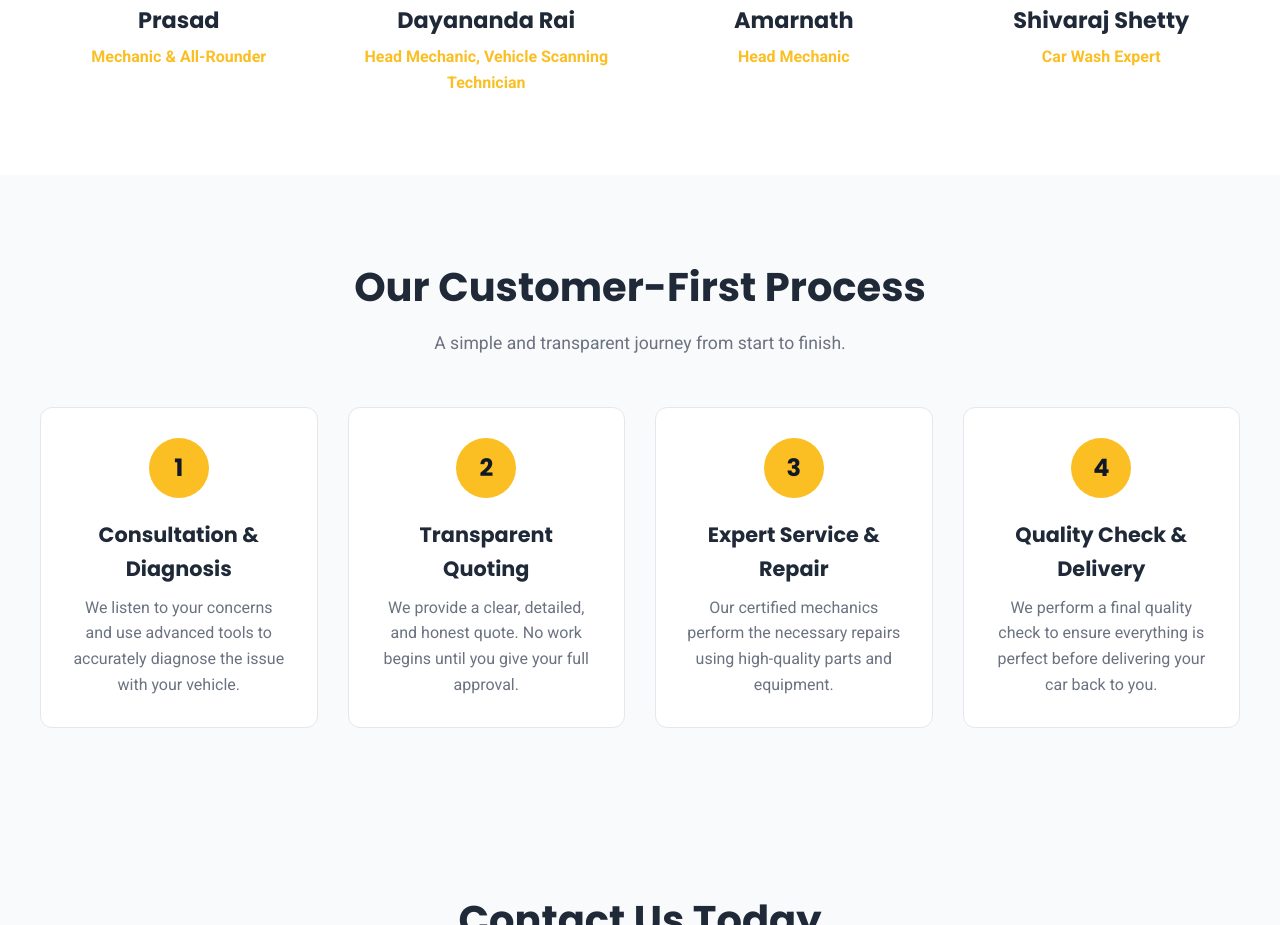
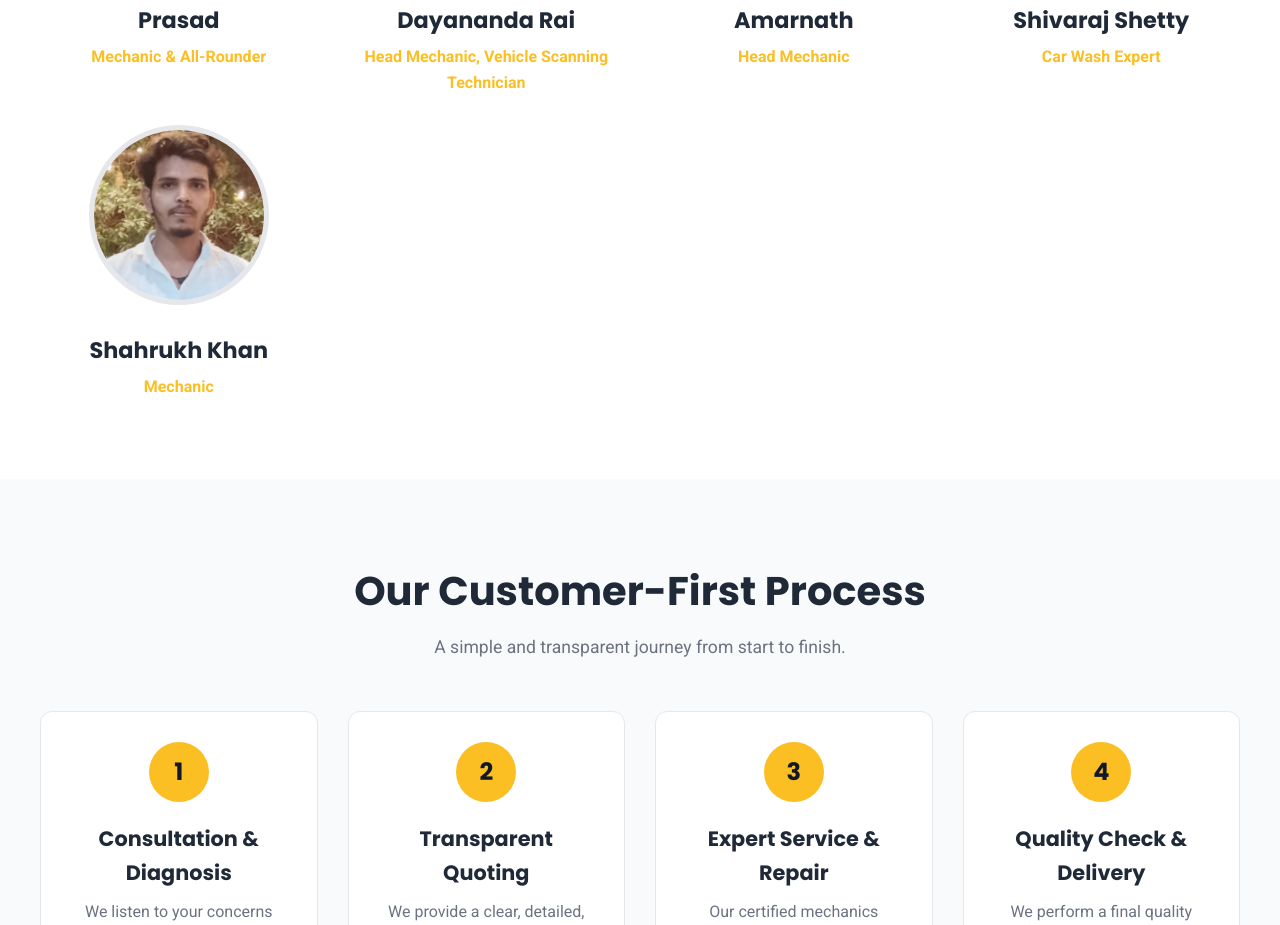
Before and after one commit to KoushikKShetty/automobiles-website, a plain HTML site: page index.html in a window 1280 px wide. Shown: the part 2877-3802 px from the top of the page. Drawn offline with Linux system fonts and the light colour scheme.

Commit message:
Added a new image to the homepage

```diff
--- a/index.html
+++ b/index.html
@@ -124,6 +124,12 @@
                         <h3>Shivaraj Shetty</h3>
                         <h4>Car Wash Expert</h4>
                     </div>
+                    <!-- Team Member 5 -->
+                    <div class="team-card animate-on-scroll">
+                        <img src="images/sharukh.png" alt="Photo of a team member">
+                        <h3>Shahrukh Khan</h3>
+                        <h4>Mechanic</h4>
+                    </div>
                     <!-- Add more team members here by copying a block -->
                 </div>
             </div>
```
Also changed, not shown: images/sharukh.png (added).
